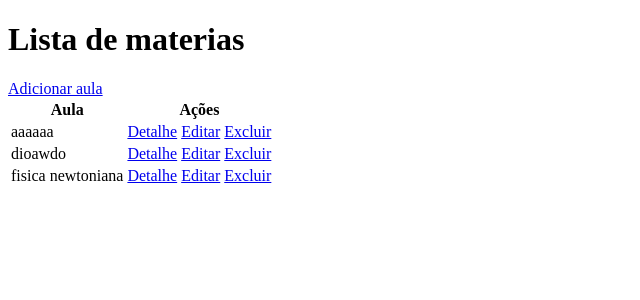
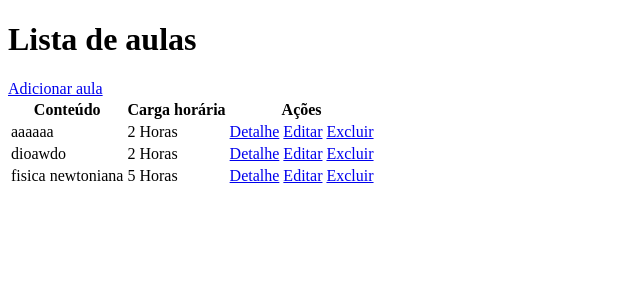
Before and after one commit to JoaoPedroSBT00/sistema-django, a Django app: page /aulas/ in a window 1280 px wide. Shown: the top 300 px of the page, without its empty margins (0-640 px from the left). Run offline with Django 5.2, Linux system fonts and the light colour scheme; data comes from the database, SQL or seed files in the repository; both versions use the stored data as it was after the commit.

Commit message:
Ajuste de erros Aula e Materia

```diff
--- a/aulas/templates/aulas/detalhe.html
+++ b/aulas/templates/aulas/detalhe.html
@@ -1,2 +1,3 @@
 
-    <h4>Nome: {{ aulas.conteudo }}</h4>
+    <h4>Conteudo: {{ aulas.conteudo }}</h4>
+    <h4>Carga Horária: {{ aulas.duracao }} Horas</h4>
--- a/aulas/templates/aulas/index.html
+++ b/aulas/templates/aulas/index.html
@@ -6,14 +6,15 @@
     <title>Index aulas</title>
 </head>
 <body>
-    <h1>Lista de materias</h1>
+    <h1>Lista de aulas</h1>
     <a href="/aulas/adicionar" class="btn btn-success mb-3"> Adicionar aula</a>
 
     <div class="table-responsive">
       <table class="table table-bordered table-striped">
         <thead class="table-dark">
           <tr>
-            <th>Aula</th>
+            <th>Conteúdo</th>
+            <th>Carga horária</th>
             <th colspan="3" class="text-center">Ações</th>
           </tr>
         </thead>
@@ -21,6 +22,7 @@
           {% for aula in aulas %}
           <tr>
             <td>{{ aula.conteudo }}</td>
+            <td>{{ aula.duracao }} Horas</td>
             <td><a href="/aulas/{{ aula.id }}/" class="btn btn-info btn-sm">Detalhe</a></td>
             <td><a href="/aulas/editar/{{ aula.id }}/" class="btn btn-warning btn-sm">Editar</a></td>
             <td><a href="/aulas/remover/{{ aula.id }}/" class="btn btn-danger btn-sm">Excluir</a></td>
--- a/aulas/views.py
+++ b/aulas/views.py
@@ -24,7 +24,7 @@ def edit(request, id_aula):
         form = AulaForm(request.POST, instance=aulas)
         if form.is_valid():
             form.save()
-            return redirect('aulas/index.html')
+            return redirect('aulas_index')
     else:
         form = AulaForm(instance=aulas)
     return render(request, 'aulas/editar.html', {'form': form, 'aulas': aulas})
@@ -33,10 +33,10 @@ def delete(request, id_aula):
     aulas = Aula.objects.get(id=id_aula)
     if request.method == 'GET':
         aulas.delete()
-        return redirect('aulas/index.html')
+        return redirect('aulas_index')
     return render(request, 'aulas/remover.html', {'aulas': aulas})
 
 def detalhe(request, id_aula):
-    Aulas = Aula.objects.get(id=id_aula)
+    aulas = Aula.objects.get(id=id_aula)
 
     return render(request, 'aulas/detalhe.html', {'aulas': aulas})
--- a/core/urls.py
+++ b/core/urls.py
@@ -10,7 +10,7 @@ urlpatterns = [
     #livros
     path("livros/", include("livros.urls")),
     #materias
-    path('materia/', materias_views.index, name='index'),
+    path('materias/', materias_views.index, name='index'),
     path('materias/adicionar/', materias_views.add, name='add'),
     path('materias/editar/<int:id_materia>/', materias_views.edit, name='edit'),
     path('materias/remover/<int:id_materia>/', materias_views.delete, name='delete'),
```
Also changed, not shown: livros/templates/livros/index.html (+4 -4 lines), db.sqlite3.
